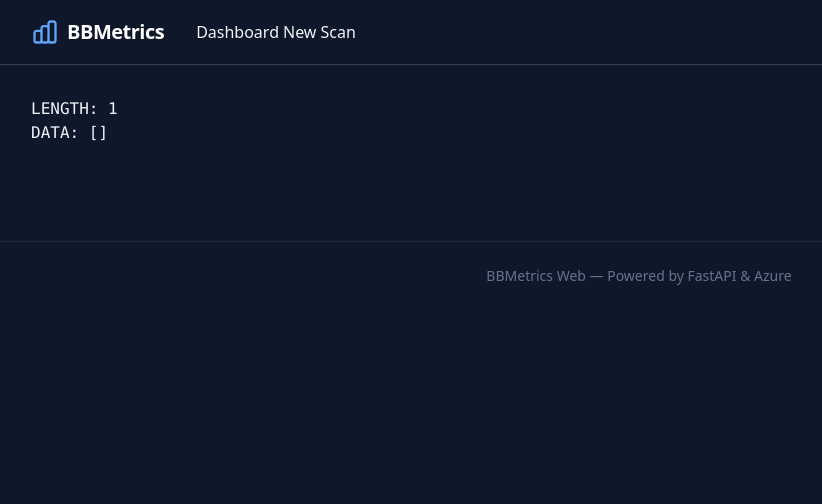
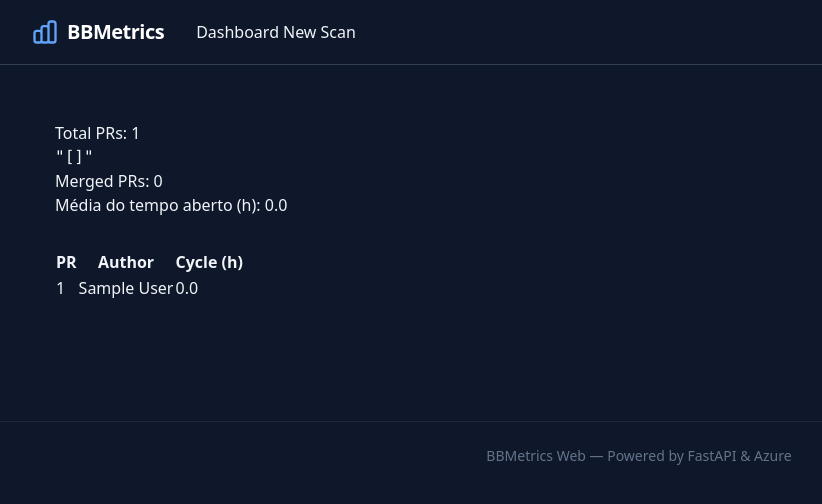
Before and after one commit to ralphtacconi/bbmetrics-web, a Python web app: template app/templates/results.html in a window 1280 px wide. Shown: the top 504 px of the page, without its empty margins (1-823 px from the left). Run offline with Jinja, Linux system fonts and the light colour scheme; the template is opened without the code that fills it: most values are stand-ins (such as "Sample title", 1, 10 or a date in 2020); some libraries are stand-ins or nearby versions.

Commit message:
debugando grafico13

```diff
--- a/app/templates/results.html
+++ b/app/templates/results.html
@@ -1,7 +1,59 @@
 {% extends "base.html" %}
 {% block content %}
-<pre>
-LENGTH: {{ scan.results.pr_review_metrics | length }}
-DATA: {{ scan.results.pr_review_metrics | tojson }}
-</pre>
+{% set results = scan.results %}
+{% set pr_metrics = results.pr_review_metrics %}
+<div class="p-6">
+    <div>Total PRs: {{ pr_metrics | length }}</div>
+    <pre>{{ pr_metrics[:2]|tojson }}</pre>
+
+    <div id="cards" class="mb-8">
+        <div>Merged PRs: {{ pr_metrics | selectattr('state', 'equalto', 'MERGED') | list | length }}</div>
+        <div>
+            Média do tempo aberto (h):
+            {% set ns = namespace(total=0, count=0) %}
+            {% for p in pr_metrics %}
+            {% if p.time_open_minutes and p.time_open_minutes != '' and p.time_open_minutes != 'NA' %}
+            {% set ns.total = ns.total + p.time_open_minutes|float %}
+            {% set ns.count = ns.count + 1 %}
+            {% endif %}
+            {% endfor %}
+            {% if ns.count > 0 %}
+            {{ "%.1f"|format(ns.total/ns.count/60) }}
+            {% else %}
+            —
+            {% endif %}
+        </div>
+    </div>
+
+    <table border=1>
+        <thead>
+        <tr>
+            <th>PR</th>
+            <th>Author</th>
+            <th>Cycle (h)</th>
+        </tr>
+        </thead>
+        <tbody>
+        {% for pr in pr_metrics %}
+        <tr>
+            <td>{{ pr.pr_id or '-' }}</td>
+            <td>{{ pr.author or '-' }}</td>
+            <td>
+                {% if pr.time_open_minutes and pr.time_open_minutes != '' %}
+                {{ "%.1f"|format(pr.time_open_minutes|float / 60) }}
+                {% else %}—{% endif %}
+            </td>
+        </tr>
+        {% endfor %}
+        </tbody>
+    </table>
+</div>
 {% endblock %}
+
+{% block scripts %}
+<script>
+    const prMetrics = {{ scan.results.pr_review_metrics | tojson }};
+    console.log("pr_metrics:", prMetrics);
+    // (Aqui vai seu código Chart.js, se quiser)
+</script>
+{% endblock %}
```
